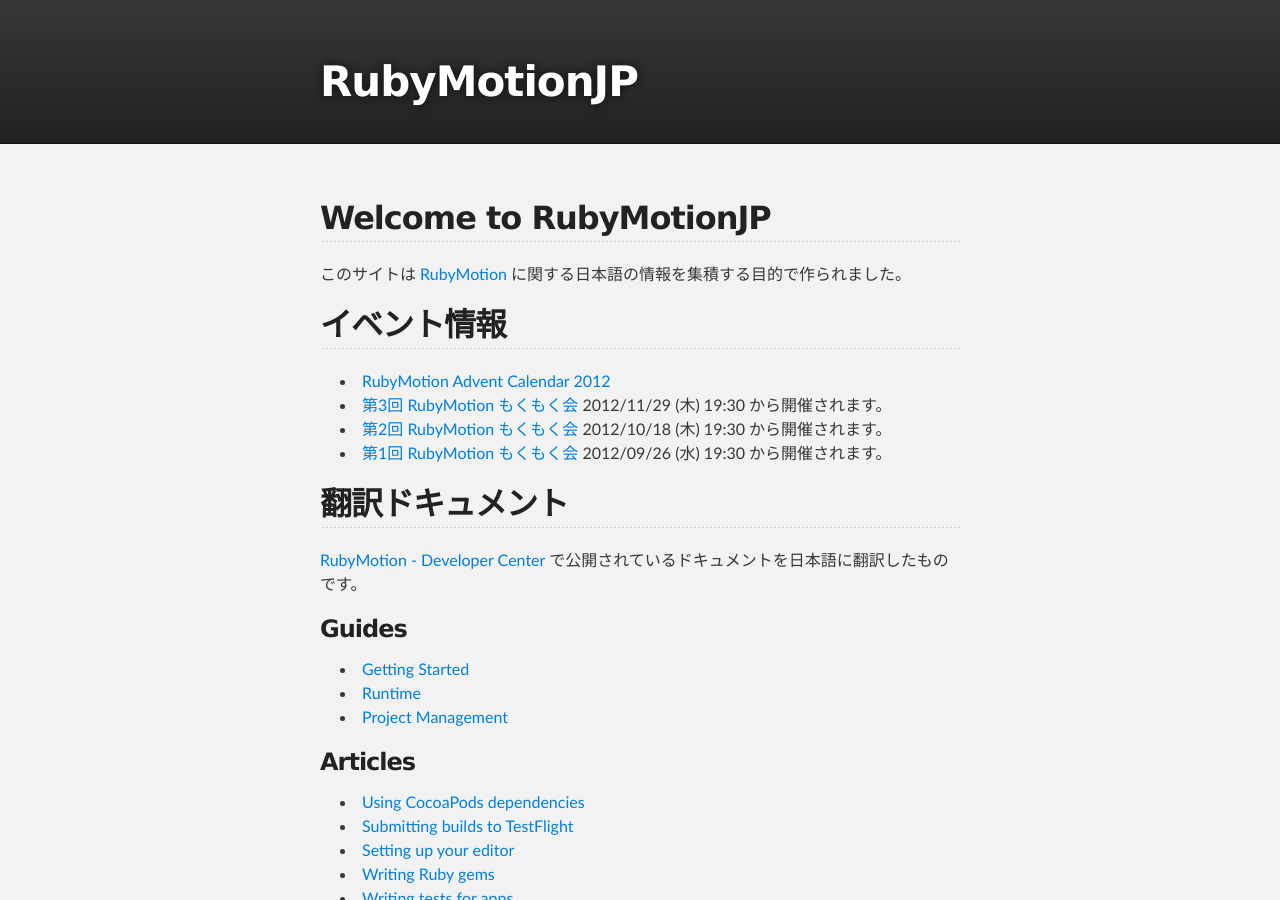
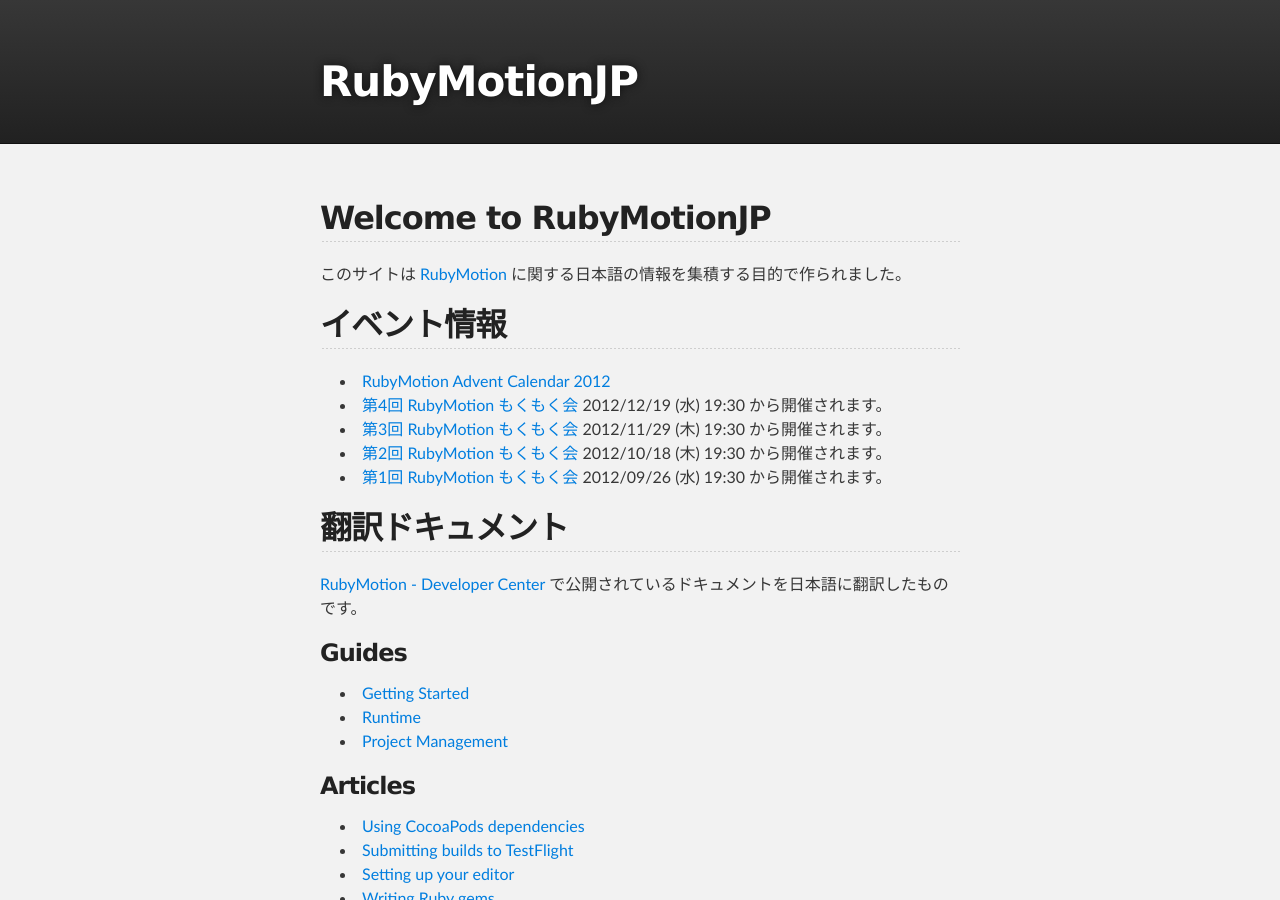
Before and after one commit to RubyMotionJP/rubymotionjp.github.com, a Jekyll site: the page built from index.md, in a window 1280 px wide and 900 px high. Built offline with Jekyll 4.4.1, drawn with Linux system fonts in a browser that asks for light colours.

Commit message:
add the information about "RubyMotion もくもく会"

```diff
--- a/index.md
+++ b/index.md
@@ -9,6 +9,8 @@
 
 ## イベント情報
 - [RubyMotion Advent Calendar 2012](http://www.adventar.org/calendars/18)
+- [第4回 RubyMotion もくもく会](http://connpass.com/event/1534/)
+2012/12/19 (水) 19:30 から開催されます。
 - [第3回 RubyMotion もくもく会](http://connpass.com/event/1364/)
 2012/11/29 (木) 19:30 から開催されます。
 - [第2回 RubyMotion もくもく会](http://connpass.com/event/1201/)
```
